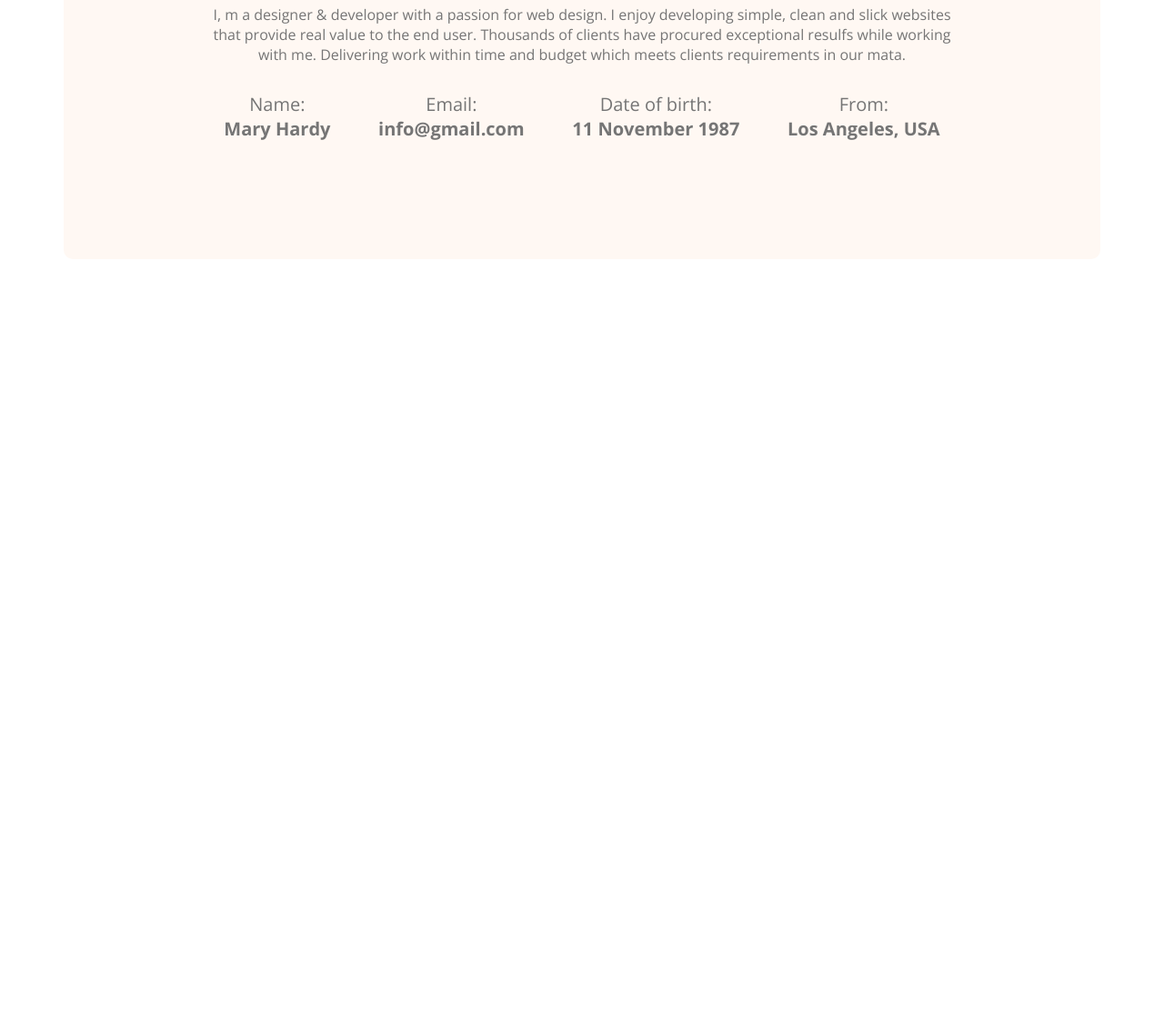
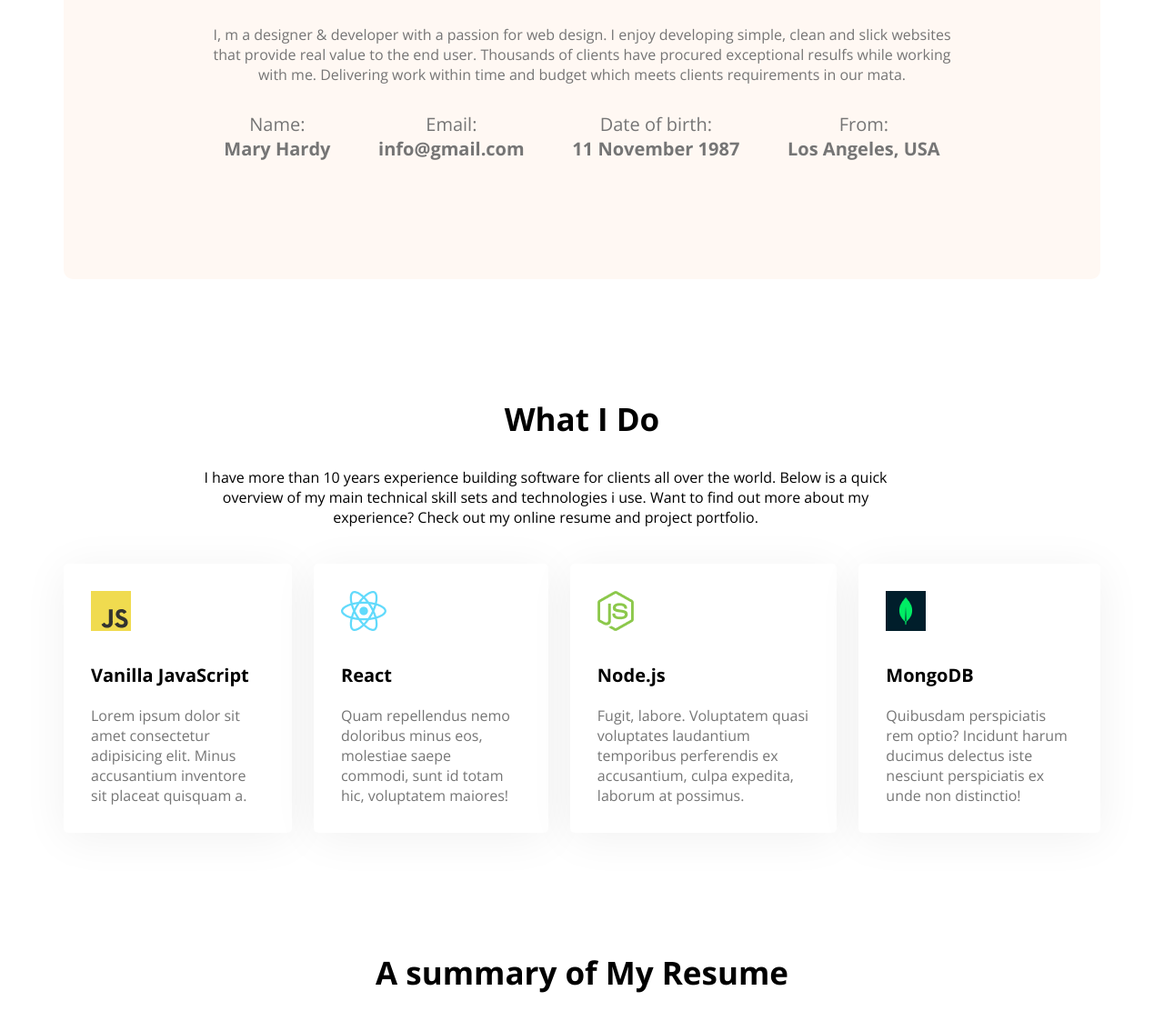
Before and after one commit to Shamsuzzaman7/my-protfolio, a plain HTML site: page index.html in a window 1280 px wide. Shown: the part 1120-2243 px from the top of the page at 91% size. Before the commit the page ends 1405 px from the top, so only its background shows below. Drawn offline with nearby package versions, Linux system fonts and the light colour scheme.

Commit message:
skill containt

```diff
--- a/index.html
+++ b/index.html
@@ -59,7 +59,40 @@
             </div>
         </div>
         </section>
+         <!--about part end-->
+
+    <!--what i do start-->
+    <section class="what-i-do">
+        <h3 class="section-title">What I Do</h3>
+        <p class="what-p">I have more than 10 years experience building software for clients all over the world. Below is a quick overview of my main technical skill sets and technologies i use. Want to find out more about my experience? Check out my online resume and project portfolio.</p>
+        <div class="skils-container">
+            <div class="skilks">
+                <img src="images/icons/js.png" alt="">
+                <p class="skil-title">Vanilla JavaScript</p>
+                <p class="skil-discreption">Lorem ipsum dolor sit amet consectetur adipisicing elit. Minus accusantium inventore sit placeat quisquam a.</p>
+            </div>
+            <div class="skilks">
+                <img src="images/icons/react.png" alt="">
+                <p class="skil-title">React</p>
+                <p class="skil-discreption">Quam repellendus nemo doloribus minus eos, molestiae saepe commodi, sunt id totam hic, voluptatem maiores!</p>
+            </div>
+            <div class="skilks">
+                <img src="images/icons/nodejs.png" alt="">
+                <p class="skil-title">Node.js</p>
+                <p class="skil-discreption">Fugit, labore. Voluptatem quasi voluptates laudantium temporibus perferendis ex accusantium, culpa expedita, laborum at possimus.</p>
+            </div>
+            <div class="skilks">
+                <img src="images/icons/mongo.png" alt="">
+                <p class="skil-title">MongoDB</p>
+                <p class="skil-discreption">Quibusdam perspiciatis rem optio? Incidunt harum ducimus delectus iste nesciunt perspiciatis ex unde non distinctio!</p>
+            </div>
+        </div>
+    </section>
+    <!--what i do end-->
+    <!--Resume-->
+    <section class="resume">
+        <h3 class="section-title">A summary of My Resume</h3>
+    </section>
     </main>
-    <!--about part end-->
 </body>
 </html>
--- a/style/protfolio.css
+++ b/style/protfolio.css
@@ -2,7 +2,9 @@
     margin: 0;
     font-family: 'Open Sans', sans-serif;
 }
-
+section{
+    margin-top: 130px;
+}
 /* nav title part start */
 
 .nav-title{
@@ -108,3 +110,38 @@ main{
     color: #757575;
 }
 /* about part end */
+/* what i do */
+.what-i-do{
+    margin-top: 130px;
+}
+.section-title{
+    text-align: center;
+    font-weight: 700;
+    font-size: 35px;
+    margin-bottom: 30px;
+}
+.what-p{
+    text-align: center;
+    width: 800px;
+    padding-bottom: 40px;
+    padding-left: 130px;
+}
+.skilks{
+    background: #FFFFFF;
+box-shadow: 0px 6px 50px rgba(0, 0, 0, 0.06);
+border-radius: 5px;
+padding: 30px;
+}
+.skils-container{
+    display: flex;
+    gap: 24px;
+}
+.skil-title{
+    font-weight: 700;
+    font-size: 20px;
+    margin-top: 30px;
+    margin-bottom: 20px;
+}
+.skil-discreption{
+    color: #757575;
+}
```
